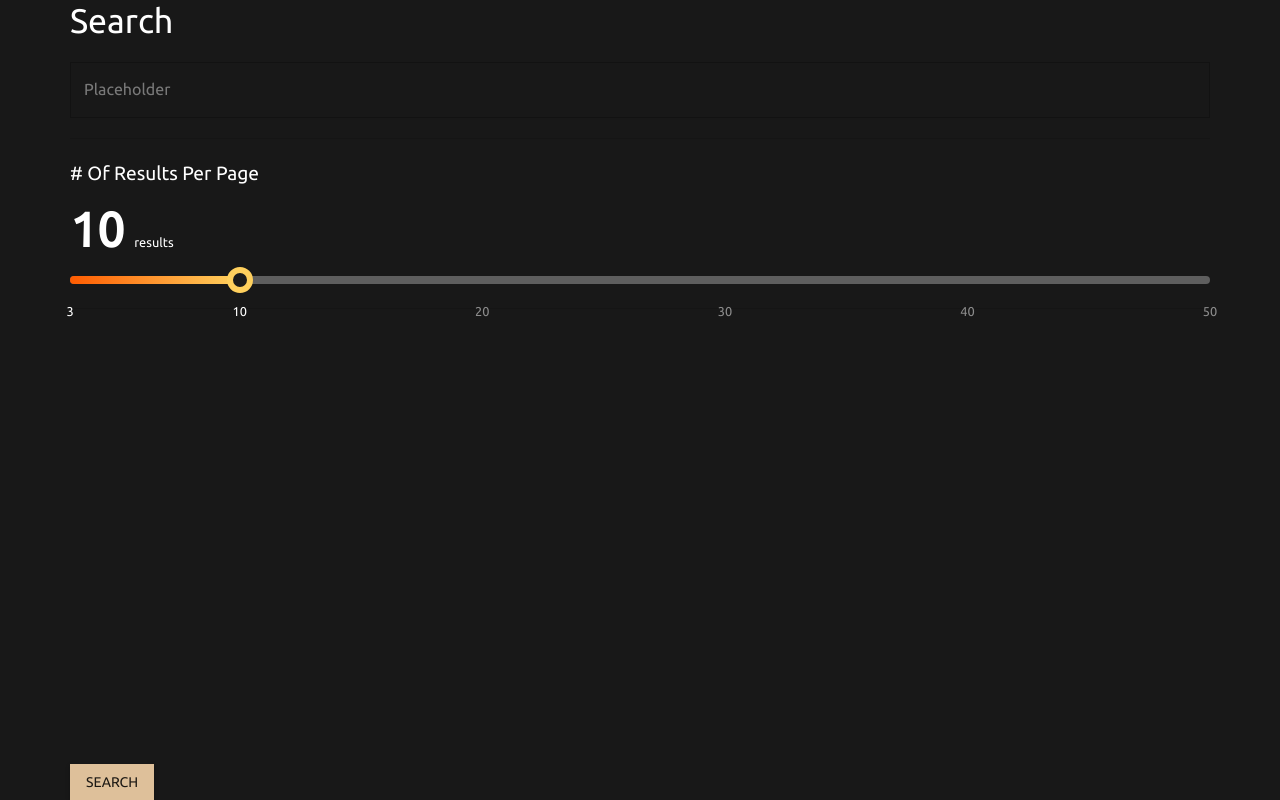
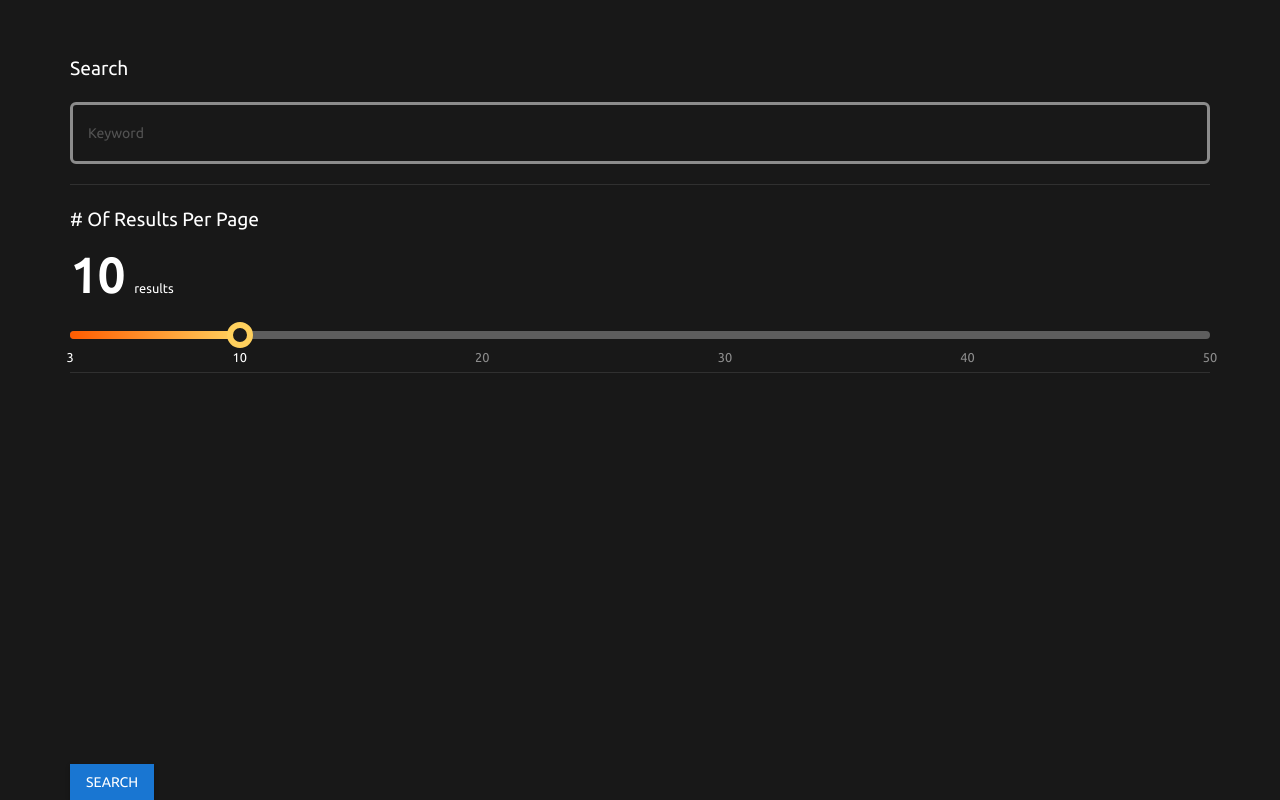
Before and after one commit to AlphonHung/aha_recruit_exam, a React app: page / in a window 1280 px wide. Built offline with nearby package versions, Linux system fonts and the light colour scheme.

Commit message:
Custom input

```diff
--- /dev/null
+++ b/src/components/Input.tsx
@@ -0,0 +1,38 @@
+import React, { useRef } from 'react';
+import TextField from '@mui/material/TextField';
+
+const textFieldStyle = {
+    '& .MuiOutlinedInput-input': {
+        height: '21px',
+        padding: '20px 18px',
+        fontSize: '14px',
+        '&::placeholder': {
+            color: '#FFFFFF',
+            opacity: 0.25
+        }
+    },
+    '& .MuiOutlinedInput-notchedOutline': {
+        borderRadius: '6px',
+        borderWidth: '3px !important',
+        borderColor: '#FFFFFF80 !important',
+    },
+    '.Mui-focused': {
+        '& .MuiOutlinedInput-notchedOutline': {
+            borderColor: '#FF9B33 !important',
+        }
+    }
+}
+
+/** A custom one line input field
+ *
+ * @param placeholder
+ */
+export function Input(props: { placeholder: string; }) {
+    return (
+        <TextField
+            hiddenLabel
+            placeholder={props.placeholder}
+            sx={textFieldStyle}
+        />
+    )
+}
--- a/src/components/PageSizeSlider.tsx
+++ b/src/components/Slider.tsx
@@ -31,7 +31,6 @@ const sliderMarks = [
 const sliderStyle = {
     color: '#FFD05D',
     height: 8,
-    padding: '4px 0',
     '& .MuiSlider-rail': {
         backgroundColor: '#FFFFFF',
         opacity: 0.3
--- a/src/styles/theme.ts
+++ b/src/styles/theme.ts
@@ -24,9 +24,9 @@ declare module '@mui/material/styles' {
 const theme = createTheme({
     spacing: 10,
     palette: {
-        primary: {
-            main: 'rgb(222, 192, 154)',
-        },
+        // primary: {
+        //     main: 'rgb(222, 192, 154)',
+        // },
         text: {
             primary: '#ffffff',
         },
--- a/src/views/Home.tsx
+++ b/src/views/Home.tsx
@@ -3,10 +3,12 @@ import Container from '@mui/material/Container';
 import Box from '@mui/material/Box';
 import Stack from '@mui/material/Stack';
 import Typography from '@mui/material/Typography';
-import TextField from '@mui/material/TextField';
 import Divider from '@mui/material/Divider';
 import Button from '@mui/material/Button';
-import { PageSizeSlider } from '../components/PageSizeSlider';
+import { Input } from '../components/Input';
+import { PageSizeSlider } from '../components/Slider';
+
+
 
 export const Home = () => {
     const [pageSize, setPageSize] = useState(10);
@@ -20,20 +22,17 @@ export const Home = () => {
     return (
         <Container maxWidth={'lg'}>
             <Box height={1}>
-                <Stack height={1} flex={1} spacing={2}>
-                    <Typography variant="h4" component="h4">Search</Typography>
-                    <TextField
-                        hiddenLabel
-                        placeholder="Placeholder"
-                    />
-                    <Divider />
+                <Stack height={1} flex={1} spacing={2} sx={{ paddingTop: 5.4 }}>
+                    <Typography variant="h5" component="h5" fontSize={'1.2rem'} lineHeight={1.5}>Search</Typography>
+                    <Input placeholder={"Keyword"} />
+                    <Divider sx={{ borderColor: '#FFFFFF1A' }} />
                     <Typography variant="h5" component="h5" fontSize={'1.2rem'} lineHeight={1.5}># Of Results Per Page</Typography>
                     <Typography variant="body1" component="p" fontSize={'0.8rem'}>
                         <span style={{ fontSize: 48, fontWeight: 700, marginRight: 10, lineHeight: 0.875 }}>{pageSize}</span>
                         results
                     </Typography>
                     <PageSizeSlider defaultValue={pageSize} handleChange={handleChange} />
-                    <Divider />
+                    <Divider sx={{ borderColor: '#FFFFFF1A' }} />
                     <Box flex={1} display={'flex'} justifyContent={"flex-start"} alignItems={"flex-end"}>
                         <Button variant="contained">SEARCH</Button>
                     </Box>
```
